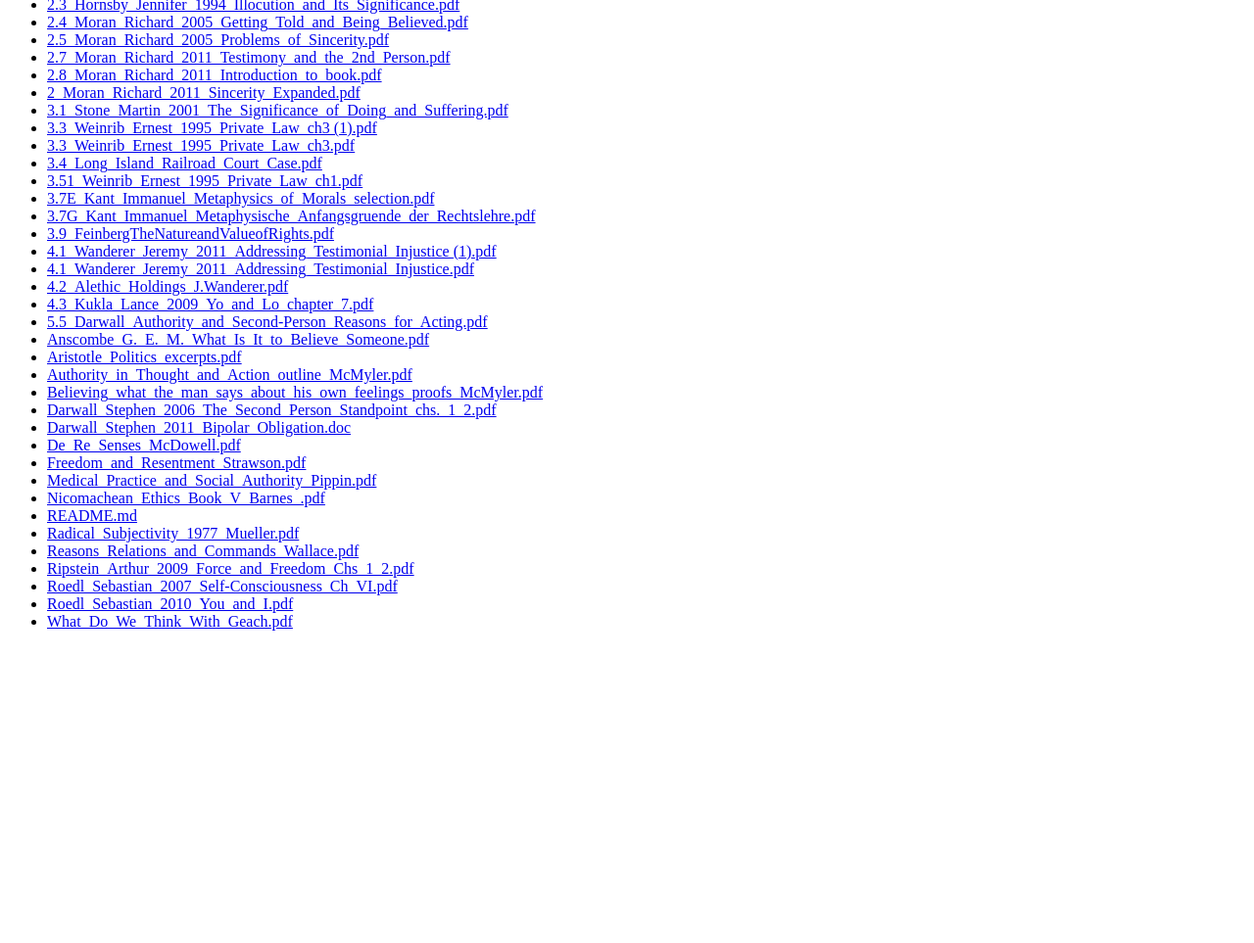
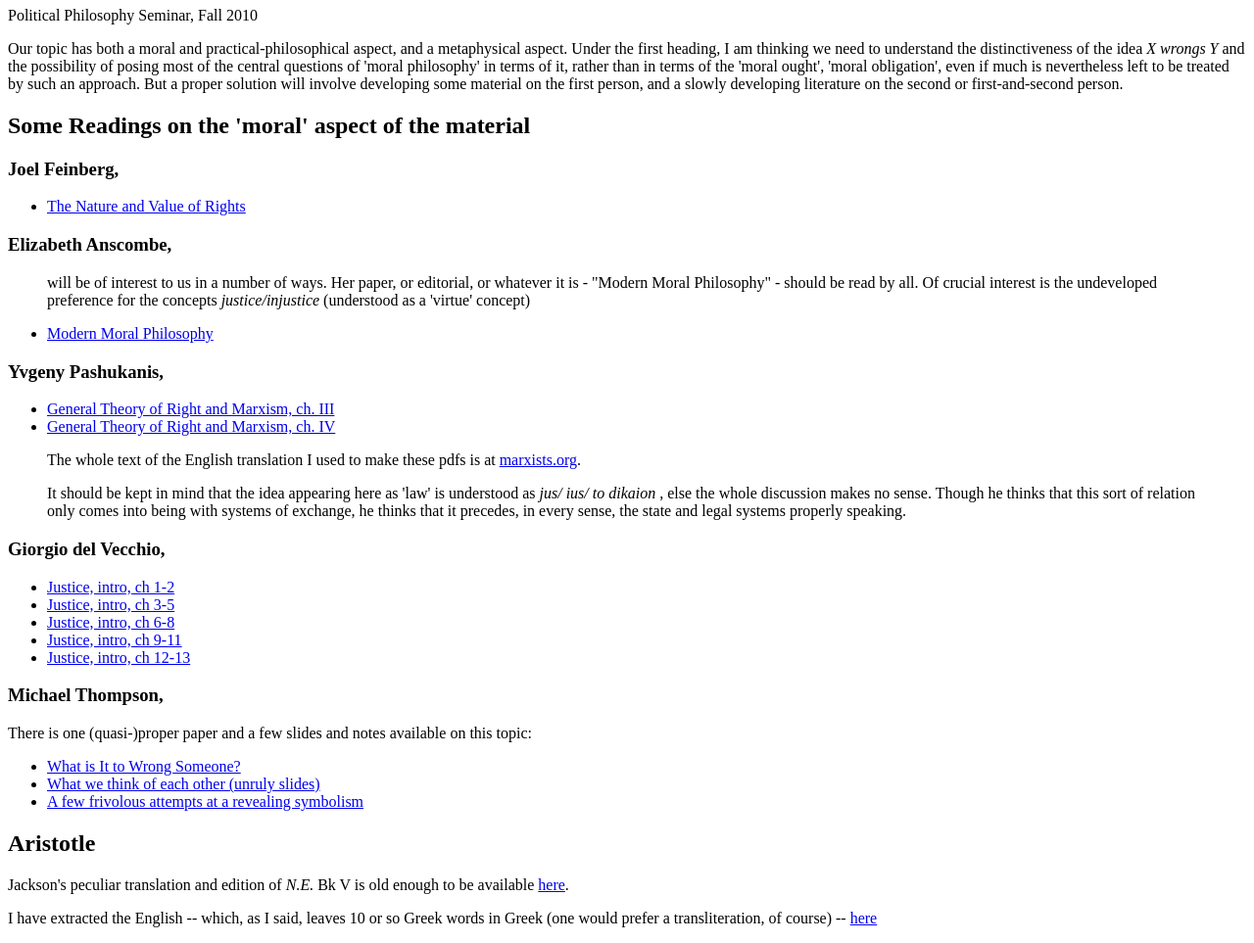
Before and after one commit to rechtslehre/rechtslehre.github.io, a plain HTML site: page index.html in a window 1280 px wide. Shown: the part 110-1073 px from the top of the page at 98% size. Before the commit the page ends 800 px from the top, so only its background shows below. Drawn offline with Linux system fonts and the light colour scheme.

Commit message:
new index.html

```diff
--- a/index.html
+++ b/index.html
@@ -1,55 +1,126 @@
 <!DOCTYPE html PUBLIC "-//W3C//DTD XHTML 1.0 Transitional//EN" "http://www.w3.org/TR/xhtml1/DTD/xhtml1-transitional.dtd">
 <html xmlns="http://www.w3.org/1999/xhtml">
 <head>
+  <title></title>
   <meta http-equiv="Content-Type" content="text/html; charset=utf-8" />
-  <meta http-equiv="Content-Style-Type" content="text/css" />
   <meta name="generator" content="pandoc" />
-  <title></title>
-  <style type="text/css">code{white-space: pre;}</style>
+  <meta name="date" content="" />
+  <link rel="stylesheet" href="article2.css" type="text/css" />
 </head>
 <body>
-<ul>
-<li><a href="second-person/1.3_Hume_David_Enquiries_Section_10_Of_Miracles.pdf">1.3_Hume_David_Enquiries_Section_10_Of_Miracles.pdf</a></li>
-<li><a href="second-person/1.4_McDowell_John_Knowledge_by_Hearsay.pdf">1.4_McDowell_John_Knowledge_by_Hearsay.pdf</a></li>
-<li><a href="second-person/1.5_Kant_Immanuel_Was_heisst_Aufklaerung.pdf">1.5_Kant_Immanuel_Was_heisst_Aufklaerung.pdf</a></li>
-<li><a href="second-person/1.6_Gelfert_Kant_on_Testimony.pdf">1.6_Gelfert_Kant_on_Testimony.pdf</a></li>
-<li><a href="second-person/2.2_Anscombe_Rules_Rights_and_Promises.pdf">2.2_Anscombe_Rules_Rights_and_Promises.pdf</a></li>
-<li><a href="second-person/2.3_Hornsby_Jennifer_1994_Illocution_and_Its_Significance.pdf">2.3_Hornsby_Jennifer_1994_Illocution_and_Its_Significance.pdf</a></li>
-<li><a href="second-person/2.4_Moran_Richard_2005_Getting_Told_and_Being_Believed.pdf">2.4_Moran_Richard_2005_Getting_Told_and_Being_Believed.pdf</a></li>
-<li><a href="second-person/2.5_Moran_Richard_2005_Problems_of_Sincerity.pdf">2.5_Moran_Richard_2005_Problems_of_Sincerity.pdf</a></li>
-<li><a href="second-person/2.7_Moran_Richard_2011_Testimony_and_the_2nd_Person.pdf">2.7_Moran_Richard_2011_Testimony_and_the_2nd_Person.pdf</a></li>
-<li><a href="second-person/2.8_Moran_Richard_2011_Introduction_to_book.pdf">2.8_Moran_Richard_2011_Introduction_to_book.pdf</a></li>
-<li><a href="second-person/2_Moran_Richard_2011_Sincerity_Expanded.pdf">2_Moran_Richard_2011_Sincerity_Expanded.pdf</a></li>
-<li><a href="second-person/3.1_Stone_Martin_2001_The_Significance_of_Doing_and_Suffering.pdf">3.1_Stone_Martin_2001_The_Significance_of_Doing_and_Suffering.pdf</a></li>
-<li><a href="second-person/3.3_Weinrib_Ernest_1995_Private_Law_ch3%20(1).pdf">3.3_Weinrib_Ernest_1995_Private_Law_ch3 (1).pdf</a></li>
-<li><a href="second-person/3.3_Weinrib_Ernest_1995_Private_Law_ch3.pdf">3.3_Weinrib_Ernest_1995_Private_Law_ch3.pdf</a></li>
-<li><a href="second-person/3.4_Long_Island_Railroad_Court_Case.pdf">3.4_Long_Island_Railroad_Court_Case.pdf</a></li>
-<li><a href="second-person/3.51_Weinrib_Ernest_1995_Private_Law_ch1.pdf">3.51_Weinrib_Ernest_1995_Private_Law_ch1.pdf</a></li>
-<li><a href="second-person/3.7E_Kant_Immanuel_Metaphysics_of_Morals_selection.pdf">3.7E_Kant_Immanuel_Metaphysics_of_Morals_selection.pdf</a></li>
-<li><a href="second-person/3.7G_Kant_Immanuel_Metaphysische_Anfangsgruende_der_Rechtslehre.pdf">3.7G_Kant_Immanuel_Metaphysische_Anfangsgruende_der_Rechtslehre.pdf</a></li>
-<li><a href="second-person/3.9_FeinbergTheNatureandValueofRights.pdf">3.9_FeinbergTheNatureandValueofRights.pdf</a></li>
-<li><a href="second-person/4.1_Wanderer_Jeremy_2011_Addressing_Testimonial_Injustice%20(1).pdf">4.1_Wanderer_Jeremy_2011_Addressing_Testimonial_Injustice (1).pdf</a></li>
-<li><a href="second-person/4.1_Wanderer_Jeremy_2011_Addressing_Testimonial_Injustice.pdf">4.1_Wanderer_Jeremy_2011_Addressing_Testimonial_Injustice.pdf</a></li>
-<li><a href="second-person/4.2_Alethic_Holdings_J.Wanderer.pdf">4.2_Alethic_Holdings_J.Wanderer.pdf</a></li>
-<li><a href="second-person/4.3_Kukla_Lance_2009_Yo_and_Lo_chapter_7.pdf">4.3_Kukla_Lance_2009_Yo_and_Lo_chapter_7.pdf</a></li>
-<li><a href="second-person/5.5_Darwall_Authority_and_Second-Person_Reasons_for_Acting.pdf">5.5_Darwall_Authority_and_Second-Person_Reasons_for_Acting.pdf</a></li>
-<li><a href="second-person/Anscombe_G._E._M._What_Is_It_to_Believe_Someone.pdf">Anscombe_G._E._M._What_Is_It_to_Believe_Someone.pdf</a></li>
-<li><a href="second-person/Aristotle_Politics_excerpts.pdf">Aristotle_Politics_excerpts.pdf</a></li>
-<li><a href="second-person/Authority_in_Thought_and_Action_outline_McMyler.pdf">Authority_in_Thought_and_Action_outline_McMyler.pdf</a></li>
-<li><a href="second-person/Believing_what_the_man_says_about_his_own_feelings_proofs_McMyler.pdf">Believing_what_the_man_says_about_his_own_feelings_proofs_McMyler.pdf</a></li>
-<li><a href="second-person/Darwall_Stephen_2006_The_Second_Person_Standpoint_chs._1_2.pdf">Darwall_Stephen_2006_The_Second_Person_Standpoint_chs._1_2.pdf</a></li>
-<li><a href="second-person/Darwall_Stephen_2011_Bipolar_Obligation.doc">Darwall_Stephen_2011_Bipolar_Obligation.doc</a></li>
-<li><a href="second-person/De_Re_Senses_McDowell.pdf">De_Re_Senses_McDowell.pdf</a></li>
-<li><a href="second-person/Freedom_and_Resentment_Strawson.pdf">Freedom_and_Resentment_Strawson.pdf</a></li>
-<li><a href="second-person/Medical_Practice_and_Social_Authority_Pippin.pdf">Medical_Practice_and_Social_Authority_Pippin.pdf</a></li>
-<li><a href="second-person/Nicomachean_Ethics_Book_V_Barnes_.pdf">Nicomachean_Ethics_Book_V_Barnes_.pdf</a></li>
-<li><a href="second-person/README.md">README.md</a></li>
-<li><a href="second-person/Radical_Subjectivity_1977_Mueller.pdf">Radical_Subjectivity_1977_Mueller.pdf</a></li>
-<li><a href="second-person/Reasons_Relations_and_Commands_Wallace.pdf">Reasons_Relations_and_Commands_Wallace.pdf</a></li>
-<li><a href="second-person/Ripstein_Arthur_2009_Force_and_Freedom_Chs_1_2.pdf">Ripstein_Arthur_2009_Force_and_Freedom_Chs_1_2.pdf</a></li>
-<li><a href="second-person/Roedl_Sebastian_2007_Self-Consciousness_Ch_VI.pdf">Roedl_Sebastian_2007_Self-Consciousness_Ch_VI.pdf</a></li>
-<li><a href="second-person/Roedl_Sebastian_2010_You_and_I.pdf">Roedl_Sebastian_2010_You_and_I.pdf</a></li>
-<li><a href="second-person/What_Do_We_Think_With_Geach.pdf">What_Do_We_Think_With_Geach.pdf</a></li>
-</ul>
+<h1 id="i-you-or-recognition-and-the-virtue-of-justice"
+>I &amp; You, <em
+  >or</em
+  >: <br
+   /> Recognition and The Virtue of Justice</h1
+><p
+>Political Philosophy Seminar, Fall 2010</p
+><p
+>Our topic has both a moral and practical-philosophical aspect, and a metaphysical aspect. Under the first heading, I am thinking we need to understand the distinctiveness of the idea <em
+  >X wrongs Y</em
+  > and the possibility of posing most of the central questions of 'moral philosophy' in terms of it, rather than in terms of the 'moral ought', 'moral obligation', even if much is nevertheless left to be treated by such an approach. But a proper solution will involve developing some material on the first person, and a slowly developing literature on the second or first-and-second person.</p
+><h2 id="some-readings-on-the-moral-aspect-of-the-material"
+>Some Readings on the 'moral' aspect of the material</h2
+><h3 id="joel-feinberg"
+>Joel Feinberg,</h3
+><ul
+><li
+  ><a href="http://www.marxists.org/archive/pashukanis/1924/law/index.htm"
+    >The Nature and Value of Rights</a
+    ></li
+  ></ul
+><h3 id="elizabeth-anscombe"
+>Elizabeth Anscombe,</h3
+><blockquote
+><p
+  >will be of interest to us in a number of ways. Her paper, or editorial, or whatever it is - &quot;Modern Moral Philosophy&quot; - should be read by all. Of crucial interest is the undeveloped preference for the concepts <em
+    >justice/injustice</em
+    > (understood as a 'virtue' concept)</p
+  ></blockquote
+><ul
+><li
+  ><a href="http://www.pitt.edu/~mthompso/mmp.pdf"
+    >Modern Moral Philosophy</a
+    ></li
+  ></ul
+><h3 id="yvgeny-pashukanis"
+>Yvgeny Pashukanis,</h3
+><ul
+><li
+  ><a href="https://docs.google.com/fileview?id=0B9jlScR8SHVgMzU4ZTJkZjktM2JjMi00MDkxLWJiNTUtOTcyM2E5ODA5NDYx&amp;hl=en"
+    >General Theory of Right and Marxism, ch. III</a
+    ></li
+  ><li
+  ><a href="https://docs.google.com/fileview?id=0B9jlScR8SHVgM2Y2NDVlM2EtODQ3My00ZThlLWIzYWMtZDA4ZTFjZTVmZmQ1&amp;hl=en"
+    >General Theory of Right and Marxism, ch. IV</a
+    ></li
+  ></ul
+><blockquote
+><p
+  >The whole text of the English translation I used to make these pdfs is at <a href="http://www.marxists.org/archive/pashukanis/1924/law/index.htm"
+    >marxists.org</a
+    >.</p
+  ></blockquote
+><blockquote
+><p
+  >It should be kept in mind that the idea appearing here as 'law' is understood as <em
+    >jus/ ius/ to dikaion</em
+    > , else the whole discussion makes no sense. Though he thinks that this sort of relation only comes into being with systems of exchange, he thinks that it precedes, in every sense, the state and legal systems properly speaking.</p
+  ></blockquote
+><h3 id="giorgio-del-vecchio"
+>Giorgio del Vecchio,</h3
+><ul
+><li
+  ><a href="https://docs.google.com/fileview?id=0B9jlScR8SHVgYmJjMWMxYTctMThkYS00NTRhLWExMzAtMGNmNWJhMGJjN2Mx&amp;hl=en&amp;authkey=CISLgPMJ"
+    >Justice, intro, ch 1-2</a
+    ></li
+  ><li
+  ><a href="https://docs.google.com/fileview?id=0B9jlScR8SHVgYTg1OWMyZjktMjMzOS00OTE0LWFjYjItZGU2YjZkMTYwNDhl&amp;hl=en&amp;authkey=CKrQ1eoI"
+    >Justice, intro, ch 3-5</a
+    ></li
+  ><li
+  ><a href="https://docs.google.com/fileview?id=0B9jlScR8SHVgODhhYWRjMmMtZDRjMi00NGRjLThiYWQtMjYwMjY1ZWZhODU2&amp;hl=en&amp;authkey=CKKu75YC"
+    >Justice, intro, ch 6-8</a
+    ></li
+  ><li
+  ><a href="https://docs.google.com/fileview?id=0B9jlScR8SHVgODQ2MjczOTctZGIzOC00NzdkLTliNzItYTk3ZjYwNGY2NTYx&amp;hl=en&amp;authkey=CMmxr4IJ"
+    >Justice, intro, ch 9-11</a
+    ></li
+  ><li
+  ><a href="https://docs.google.com/fileview?id=0B9jlScR8SHVgNTkyYTUzYmEtMThlNC00ZjMxLTk3Y2ItNDg5M2I5MDFkZjdk&amp;hl=en&amp;authkey=COW-lPYI"
+    >Justice, intro, ch 12-13</a
+    ></li
+  ></ul
+><h3 id="michael-thompson"
+>Michael Thompson,</h3
+><p
+>There is one (quasi-)proper paper and a few slides and notes available on this topic:</p
+><ul
+><li
+  ><a href="http://www.pitt.edu/~mthompso/raz.pdf"
+    >What is It to Wrong Someone?</a
+    ></li
+  ><li
+  ><a href="http://www.pitt.edu/~mthompso/i+you.pdf"
+    >What we think of each other (unruly slides)</a
+    ></li
+  ><li
+  ><a href="http://www.pitt.edu/~mthompso/my.still.silly.symbols2.pdf"
+    >A few frivolous attempts at a revealing symbolism</a
+    ></li
+  ></ul
+><h2 id="aristotle"
+>Aristotle</h2
+><p
+>Jackson's peculiar translation and edition of <em
+  >N.E.</em
+  > Bk V is old enough to be available <a href="http://www.archive.org/details/cu31924024496246"
+  >here</a
+  >.</p
+><p
+>I have extracted the English -- which, as I said, leaves 10 or so Greek words in Greek (one would prefer a transliteration, of course) -- <a href="https://docs.google.com/leaf?id=0B-D3GXtdg8rSYzJhOWE2NWUtMjEyZC00YTIyLWJiZTMtMzhkNDYxOTc3NzMz&amp;hl=en"
+  >here</a
+  ></p
+>
 </body>
 </html>
```
Also changed, not shown: readings.html (added, +55 -0 lines), readings.txt (renamed from index.txt).
